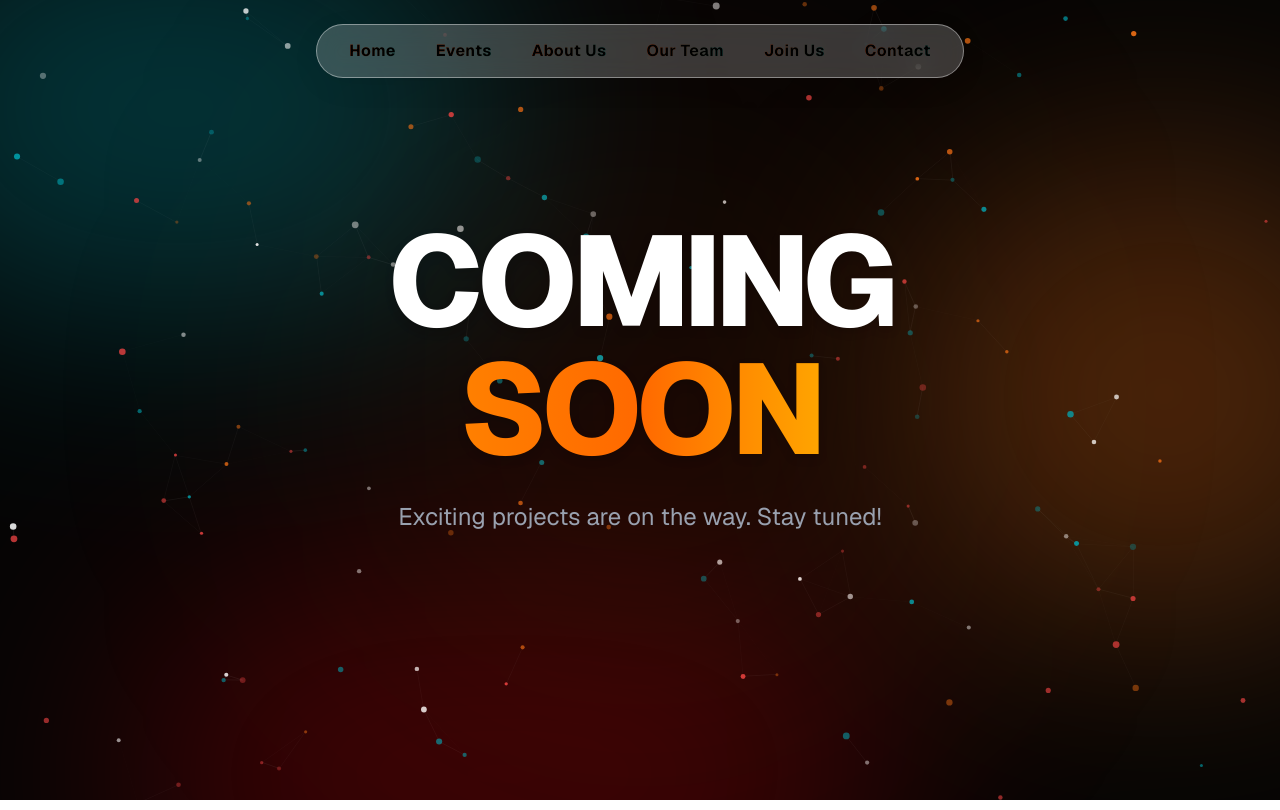
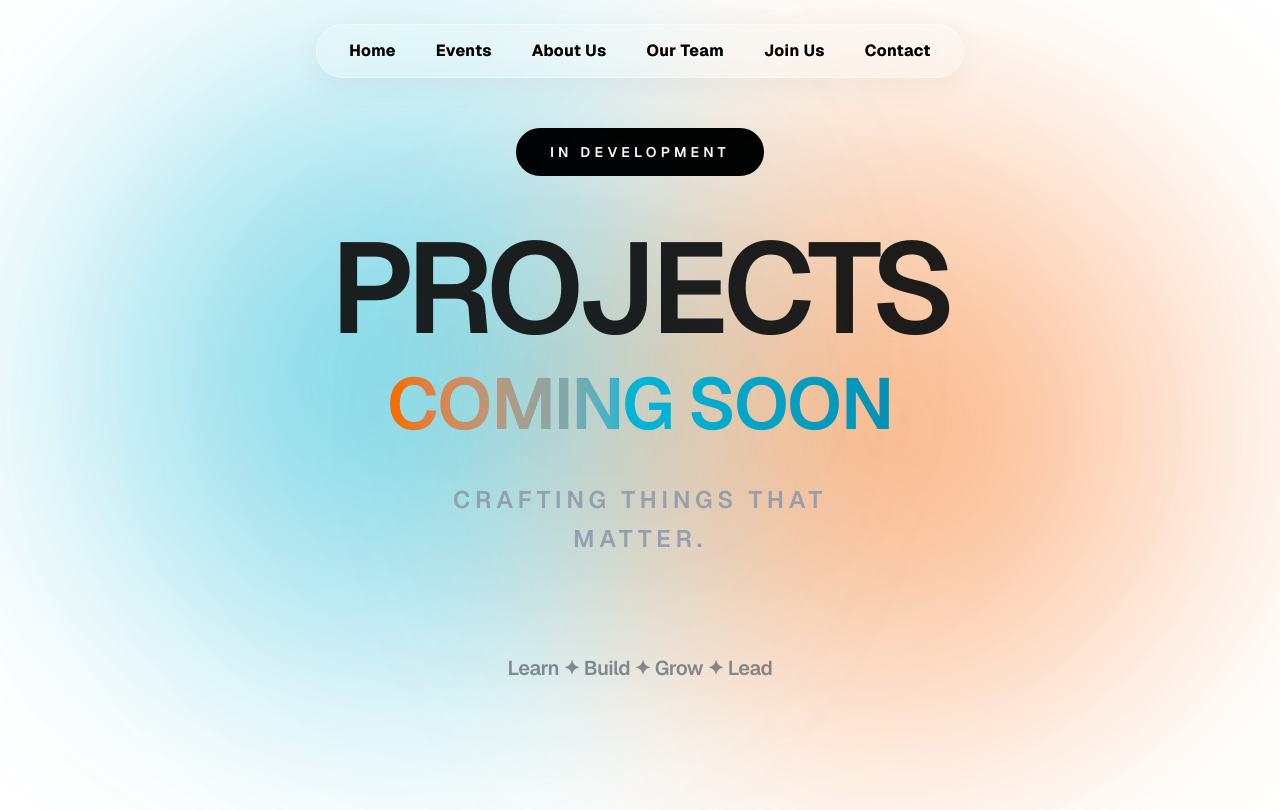
Before and after one commit to Geekroom-technical/Geekroom-Website, a Next.js app: page /projects in a window 1280 px wide. Built offline with nearby package versions, Linux system fonts and the light colour scheme.

Commit message:
removed redudant and final final fdixes

```diff
--- a/app/api/join/route.js
+++ /dev/null
@@ -1,47 +0,0 @@
-import { NextResponse } from "next/server"
-import connectDB from "@/lib/mongodb"
-import Applicant from "@/models/Applicant"
-
-export async function POST(req) {
-  try {
-    const { name, email, interest, reason } = await req.json()
-
-    if (!name || !email) {
-      return NextResponse.json(
-        { message: "Missing required fields" },
-        { status: 400 }
-      )
-    }
-
-    await connectDB()
-
-    // Prevent duplicate applications
-    const existing = await Applicant.findOne({ email })
-    if (existing) {
-      return NextResponse.json(
-        { message: "You already applied!" },
-        { status: 400 }
-      )
-    }
-
-    // Save to DB
-    await Applicant.create({
-      name,
-      email,
-      interest,
-      reason,
-    })
-
-    return NextResponse.json({
-      message: "Application submitted successfully!"
-    })
-
-  } catch (error) {
-    console.error(error)
-
-    return NextResponse.json(
-      { message: "Server error" },
-      { status: 500 }
-    )
-  }
-}
--- a/app/projects/page.js
+++ b/app/projects/page.js
@@ -1,28 +1,47 @@
+"use client";
 
-import ParticlesBackground from "../../components/ParticlesBackground";
+import InteractiveBackground from "../../components/InteractiveBackground";
 
 export default function Projects() {
   return (
-    <ParticlesBackground>
-      <div className="relative min-h-screen flex flex-col items-center justify-center px-6 text-center select-none">
+    <InteractiveBackground>
+      <div className="relative min-h-screen flex flex-col items-center justify-center px-6 text-center select-none overflow-hidden py-32 animate-fadeIn">
+        {/* Subtle Background Accent */}
         <div
-          className="pointer-events-none absolute inset-0 flex items-center justify-center"
+          className="pointer-events-none absolute inset-0 flex items-center justify-center opacity-30 blur-[160px]"
           aria-hidden="true"
         >
-          <div className="w-[600px] h-[600px] rounded-full bg-orange-600/10 blur-[140px]" />
+          <div className="w-[600px] h-[600px] rounded-full bg-cyan-600/20" />
+          <div className="w-[400px] h-[400px] rounded-full bg-orange-600/20 -ml-20" />
         </div>
 
-        <h1 className="relative text-7xl sm:text-8xl md:text-9xl font-extrabold tracking-tighter leading-none text-white mb-6 drop-shadow-lg">
-          COMING
-          <span className="text-transparent bg-clip-text bg-gradient-to-r from-orange-400 via-orange-500 to-amber-400 block">
-            SOON
+        {/* Status Badge */}
+        <div className="mb-12 animate-slideInDown">
+          <div className="px-8 py-3 rounded-full border-2 border-black bg-black text-white text-sm font-semibold tracking-[0.3em] uppercase">
+            In Development
+          </div>
+        </div>
+
+        {/* Hero Title */}
+        <div className="flex flex-col items-center mb-10 animate-slideInUp">
+          <h1 className="text-7xl sm:text-8xl md:text-9xl font-semibold tracking-tighter leading-none text-[#1a1a1a] select-none uppercase">
+            Projects
+          </h1>
+          <span className="text-4xl sm:text-6xl md:text-7xl font-semibold text-transparent bg-clip-text bg-gradient-to-r from-orange-500 via-cyan-500 to-cyan-600 tracking-tight uppercase mt-4">
+            COMING SOON
           </span>
-        </h1>
+        </div>
 
-        <p className="relative text-gray-400 text-xl sm:text-2xl max-w-lg leading-relaxed mb-12">
-          Exciting projects are on the way. Stay tuned!
+        {/* Subtitle */}
+        <p className="text-gray-400 text-lg sm:text-2xl font-semibold tracking-[0.2em] max-w-lg leading-relaxed mb-12 uppercase animate-slideInUp delay-200">
+          Crafting things that matter.
+        </p>
+
+        {/* Dynamic Tagline */}
+        <p className="text-gray-800 text-base sm:text-lg md:text-xl font-semibold tracking-tight opacity-50 animate-fadeIn pt-12">
+          Learn ✦ Build ✦ Grow ✦ Lead
         </p>
       </div>
-    </ParticlesBackground>
+    </InteractiveBackground>
   );
 }
--- a/components/ParticlesBackground.js
+++ /dev/null
@@ -1,157 +0,0 @@
-"use client";
-
-import { useEffect, useRef } from "react";
-
-const PARTICLE_COUNT = 138;
-const MOUSE_RADIUS = 100;
-const REPULSE_STRENGTH = 5;
-const BASE_SPEED = 0.4;
-const PARTICLE_COLORS = ["#f97316", "#00A8B5", "#ef4444", "#ffffff"];
-
-function randomBetween(min, max) {
-  return Math.random() * (max - min) + min;
-}
-
-class Particle {
-  constructor(canvasWidth, canvasHeight) {
-    this.reset(canvasWidth, canvasHeight);
-  }
-
-  reset(canvasWidth, canvasHeight) {
-    this.x = randomBetween(0, canvasWidth);
-    this.y = randomBetween(0, canvasHeight);
-    this.baseX = this.x;
-    this.baseY = this.y;
-    this.vx = randomBetween(-BASE_SPEED, BASE_SPEED);
-    this.vy = randomBetween(-BASE_SPEED, BASE_SPEED);
-    this.radius = randomBetween(1.5, 3.5);
-    this.alpha = randomBetween(0.3, 0.9);
-    this.color = PARTICLE_COLORS[Math.floor(Math.random() * PARTICLE_COLORS.length)];
-  }
-
-  update(canvasWidth, canvasHeight, mouseX, mouseY) {
-    const dx = this.x - mouseX;
-    const dy = this.y - mouseY;
-    const dist = Math.sqrt(dx * dx + dy * dy);
-
-    if (dist < MOUSE_RADIUS && dist > 0) {
-      const force = (MOUSE_RADIUS - dist) / MOUSE_RADIUS;
-      this.x += (dx / dist) * force * REPULSE_STRENGTH;
-      this.y += (dy / dist) * force * REPULSE_STRENGTH;
-    } else {
-      this.x += this.vx;
-      this.y += this.vy;
-    }
-
-    if (this.x < -10) this.x = canvasWidth + 10;
-    if (this.x > canvasWidth + 10) this.x = -10;
-    if (this.y < -10) this.y = canvasHeight + 10;
-    if (this.y > canvasHeight + 10) this.y = -10;
-  }
-
-  draw(ctx) {
-    ctx.save();
-    ctx.globalAlpha = this.alpha;
-    ctx.fillStyle = this.color;
-    ctx.beginPath();
-    ctx.arc(this.x, this.y, this.radius, 0, Math.PI * 2);
-    ctx.fill();
-    ctx.restore();
-  }
-}
-
-export default function ParticlesBackground({ children }) {
-  const canvasRef = useRef(null);
-  const mouse = useRef({ x: -9999, y: -9999 });
-  const particlesRef = useRef([]);
-  const animFrameRef = useRef(null);
-
-  useEffect(() => {
-    const canvas = canvasRef.current;
-    const ctx = canvas.getContext("2d");
-
-    const resize = () => {
-      canvas.width = window.innerWidth;
-      canvas.height = window.innerHeight;
-      particlesRef.current = Array.from(
-        { length: PARTICLE_COUNT },
-        () => new Particle(canvas.width, canvas.height)
-      );
-    };
-
-    resize();
-    window.addEventListener("resize", resize);
-
-    const handleMouseMove = (e) => {
-      mouse.current = { x: e.clientX, y: e.clientY };
-    };
-    const handleMouseLeave = () => {
-      mouse.current = { x: -9999, y: -9999 };
-    };
-
-    window.addEventListener("mousemove", handleMouseMove);
-    window.addEventListener("mouseleave", handleMouseLeave);
-
-    const animate = () => {
-      ctx.clearRect(0, 0, canvas.width, canvas.height);
-
-      const particles = particlesRef.current;
-      for (let i = 0; i < particles.length; i++) {
-        for (let j = i + 1; j < particles.length; j++) {
-          const dx = particles[i].x - particles[j].x;
-          const dy = particles[i].y - particles[j].y;
-          const dist = Math.sqrt(dx * dx + dy * dy);
-          if (dist < 80) {
-            ctx.save();
-            ctx.globalAlpha = (1 - dist / 80) * 0.15;
-            ctx.strokeStyle = "#ffffff";
-            ctx.lineWidth = 0.5;
-            ctx.beginPath();
-            ctx.moveTo(particles[i].x, particles[i].y);
-            ctx.lineTo(particles[j].x, particles[j].y);
-            ctx.stroke();
-            ctx.restore();
-          }
-        }
-      }
-
-      particles.forEach((p) => {
-        p.update(canvas.width, canvas.height, mouse.current.x, mouse.current.y);
-        p.draw(ctx);
-      });
-
-      animFrameRef.current = requestAnimationFrame(animate);
-    };
-
-    animate();
-
-    return () => {
-      cancelAnimationFrame(animFrameRef.current);
-      window.removeEventListener("resize", resize);
-      window.removeEventListener("mousemove", handleMouseMove);
-      window.removeEventListener("mouseleave", handleMouseLeave);
-    };
-  }, []);
-
-  return (
-    <div className="relative flex flex-col items-center justify-center bg-[#050505] text-[#ededed] min-h-screen overflow-hidden">
-      <div className="absolute inset-0 overflow-hidden pointer-events-none">
-        <div className="absolute -inset-[10px] opacity-40 blur-[120px]">
-          <div className="absolute top-[-10%] left-[-10%] w-[50vw] h-[50vh] bg-[#00A8B5] rounded-full mix-blend-screen animate-pulse duration-10000" />
-          <div className="absolute top-[20%] right-[-10%] w-[40vw] h-[60vh] bg-[#f97316] rounded-full mix-blend-screen animate-pulse duration-3000 delay-1000" />
-          <div className="absolute bottom-[-20%] left-[10%] w-[60vw] h-[50vh] bg-red-700 rounded-full mix-blend-screen animate-pulse duration-3000 delay-500" />
-        </div>
-      </div>
-
-      <canvas
-        ref={canvasRef}
-        className="absolute inset-0 pointer-events-none"
-        style={{ zIndex: 1 }}
-      />
-
-      <div className="relative z-10 w-full flex flex-col items-center justify-center">
-        {children}
-      </div>
-    </div>
-  );
-}
--- a/models/Applicant.js
+++ /dev/null
@@ -1,11 +0,0 @@
-import mongoose from "mongoose"
-
-const ApplicantSchema = new mongoose.Schema({
-  name: String,
-  email: { type: String, required: true, unique: true },
-  interest: String,
-  reason: String,
-}, { timestamps: true })
-
-export default mongoose.models.Applicant ||
-  mongoose.model("Applicant", ApplicantSchema)
```
Also changed, not shown: 1 other file (tests, documents, lock files or other folders).
